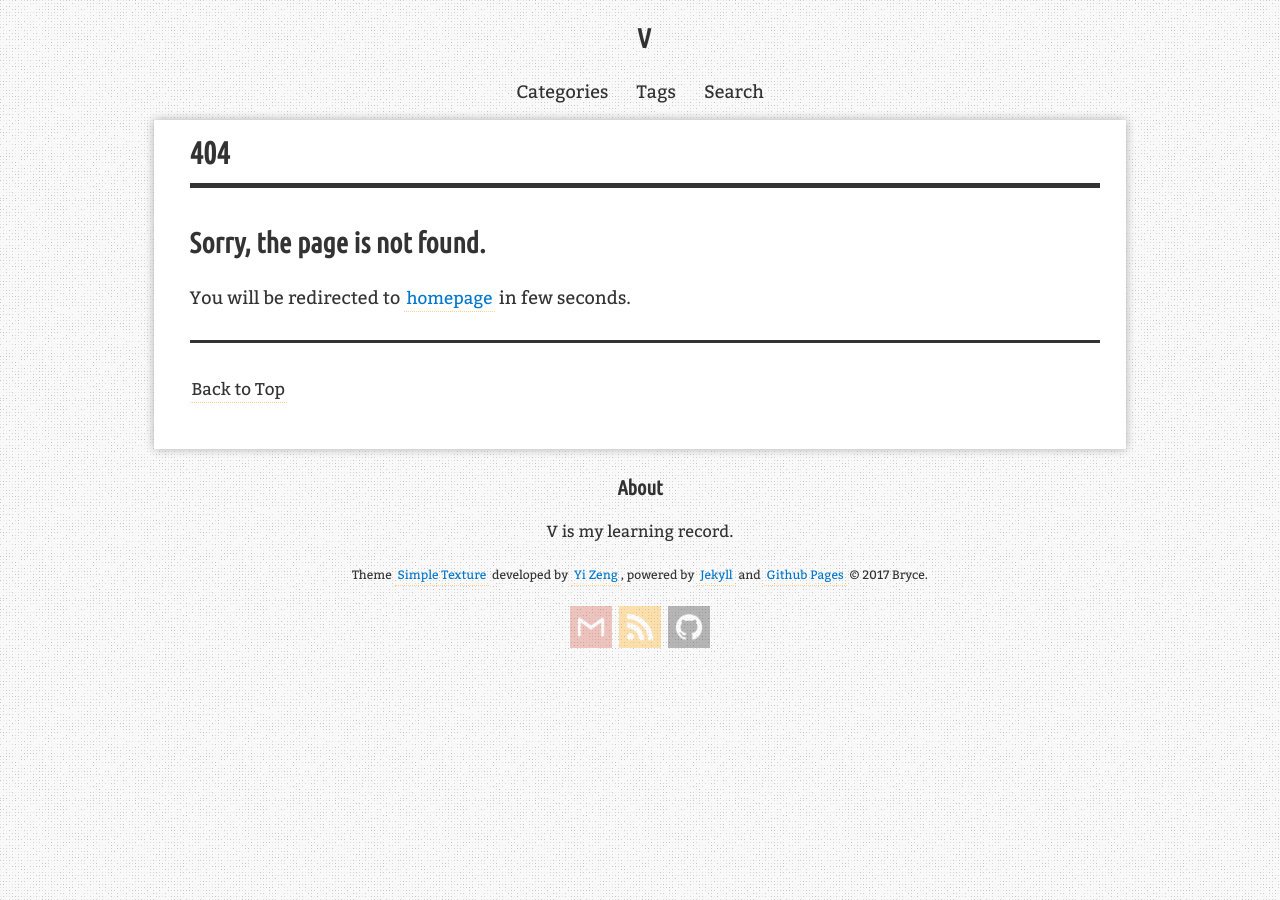
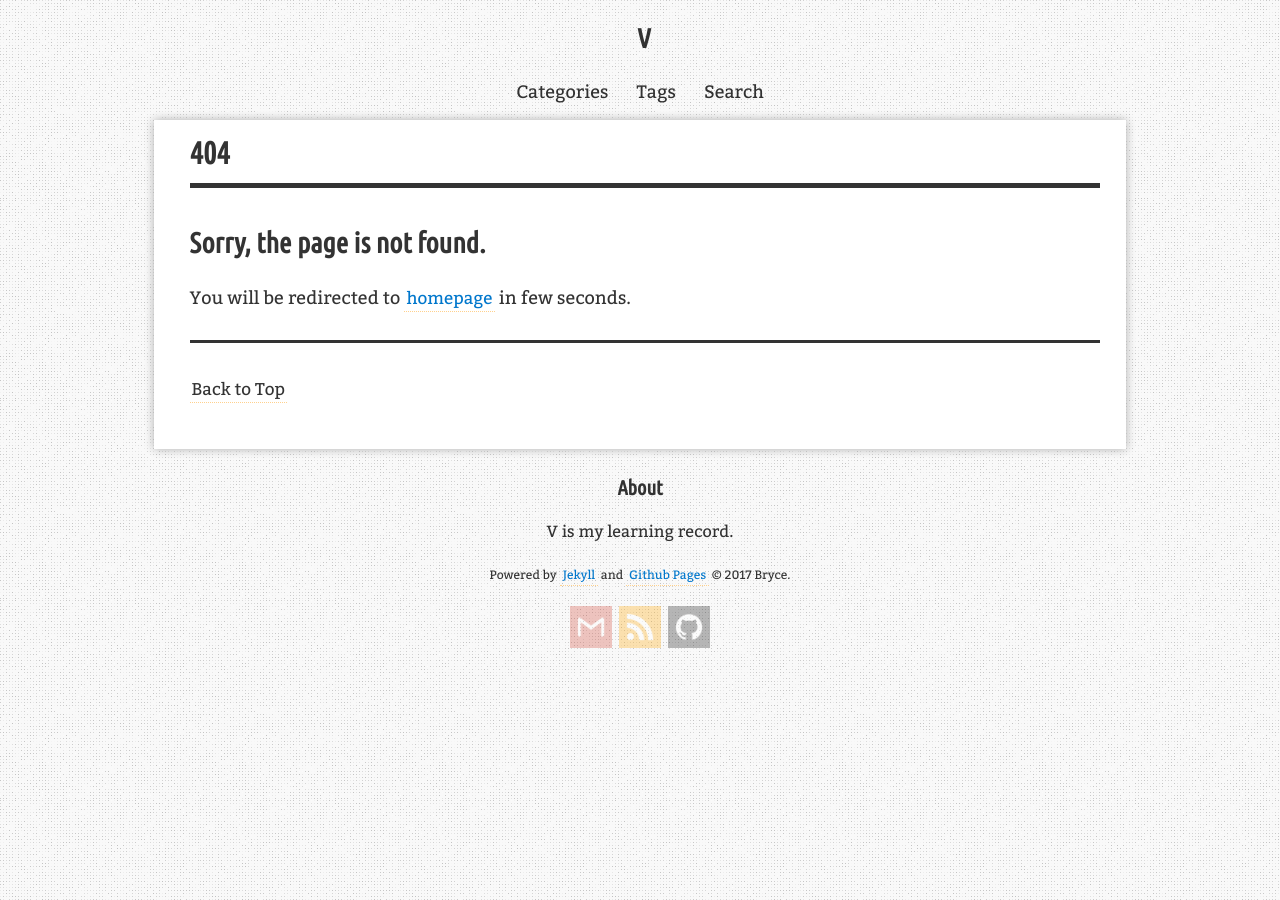
Before and after one commit to mrcwl/bryceyang.github.io, a Jekyll site: the page built from 404.html, in a window 1280 px wide. Built offline with Jekyll 4.4.1, drawn with Linux system fonts in a browser that asks for light colours; nearby versions of some CDN libraries; comment, search, counter and statistics services are not loaded.

Commit message:
add &copy;

```diff
--- a/_data/i18n.yml
+++ b/_data/i18n.yml
@@ -4,7 +4,7 @@ en: &en
   back_to_top: 'Back to Top'
   categories: 'Categories'
   close: 'Close'
-  copyright: '<p><small>Theme <a href="https://github.com/yizeng/jekyll-theme-simple-texture" target="_blank">Simple Texture</a> developed by <a href="http://yizeng.me" target="_blank">Yi Zeng</a>, powered by <a href="https://jekyllrb.com/" target="_blank">Jekyll</a> and <a href="https://pages.github.com/" target="_blank">Github Pages</a> &copy; 2017 Bryce.</small></p>'
+  copyright: '<p><small>Powered by <a href="https://jekyllrb.com/" target="_blank">Jekyll</a> and <a href="https://pages.github.com/" target="_blank">Github Pages</a> &copy; 2017 Bryce.</small></p>'
   enter_blog: 'Enter Blog'
   last_updated: 'Last updated'
   menu: 'Menu'
```
